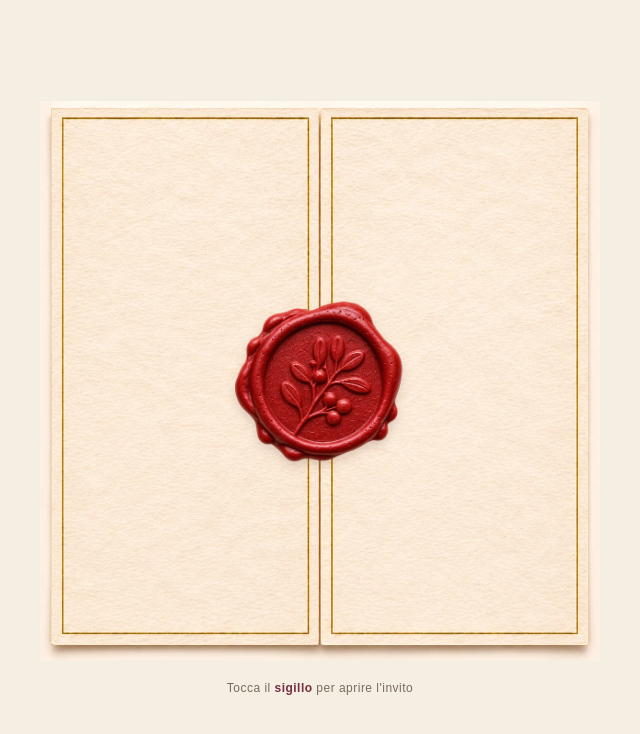
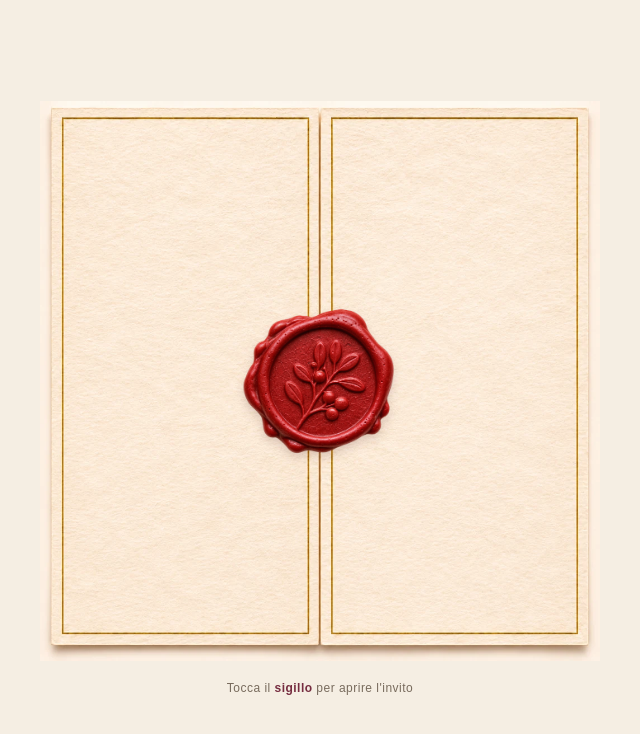
Before and after one commit to inanna79/capodanno-2027, a plain HTML site: page index.html in a window 1280 px wide. Shown: the whole page, without its empty margins (320-960 px from the left). Drawn offline with Linux system fonts and the light colour scheme.

Commit message:
Update index.html

```diff
--- a/index.html
+++ b/index.html
@@ -33,7 +33,7 @@ body{min-height:100svh;display:flex;align-items:center;justify-content:center;pa
 .door.right{right:0;background-position:right center;transform-origin:right center}
 .book.open .door.left{transform:rotateY(-112deg)}
 .book.open .door.right{transform:rotateY(112deg)}
-.seal-control{position:absolute;z-index:7;left:50%;top:50%;width:min(36.9%,230px);aspect-ratio:555/543;transform:translate(-50%,-50%);padding:0;border:0;background:transparent;cursor:pointer;-webkit-tap-highlight-color:transparent;filter:drop-shadow(0 5px 5px #4b15202b)}
+.seal-control{position:absolute;z-index:7;left:50%;top:50%;width:min(33.2%,230px);aspect-ratio:555/543;transform:translate(-50%,-50%);padding:0;border:0;background:transparent;cursor:pointer;-webkit-tap-highlight-color:transparent;filter:drop-shadow(0 5px 5px #4b15202b)}
 .seal-half{position:absolute;inset:0;width:100%;height:100%;object-fit:contain}
 .seal-half.left{clip-path:inset(0 49.5% 0 0);transform-origin:44% 50%}
 .seal-half.right{clip-path:inset(0 0 0 49.5%);transform-origin:56% 50%}
@@ -45,7 +45,7 @@ body{min-height:100svh;display:flex;align-items:center;justify-content:center;pa
 .book.open .seal-control{pointer-events:none;visibility:hidden}
 .hint{margin:18px 0 0;color:#786b5d;font:12px/1.6 Arial,sans-serif;letter-spacing:.04em}
 .hint strong{color:var(--burgundy);font-weight:600}
-@media(max-width:380px){.scene{width:100%}.invite-copy{gap:7px}.invite-copy h1{font-size:clamp(21px,6vw,27px)}.seal-control{width:47%}}
+@media(max-width:380px){.scene{width:100%}.invite-copy{gap:7px}.invite-copy h1{font-size:clamp(21px,6vw,27px)}.seal-control{width:42,3%}}
 @media(prefers-reduced-motion:reduce){.door{transition-duration:.01ms}.book.breaking .seal-half.left,.book.breaking .seal-half.right{animation-duration:.01ms}}
 </style>
 </head>
```
